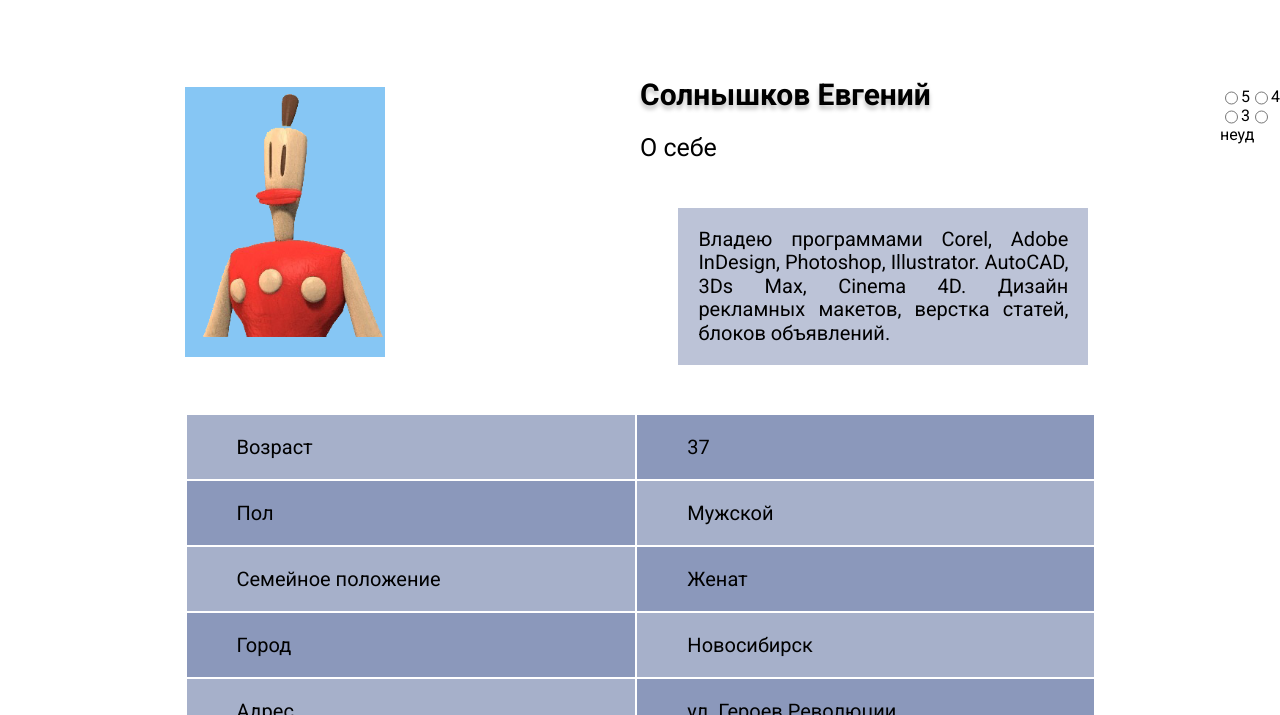
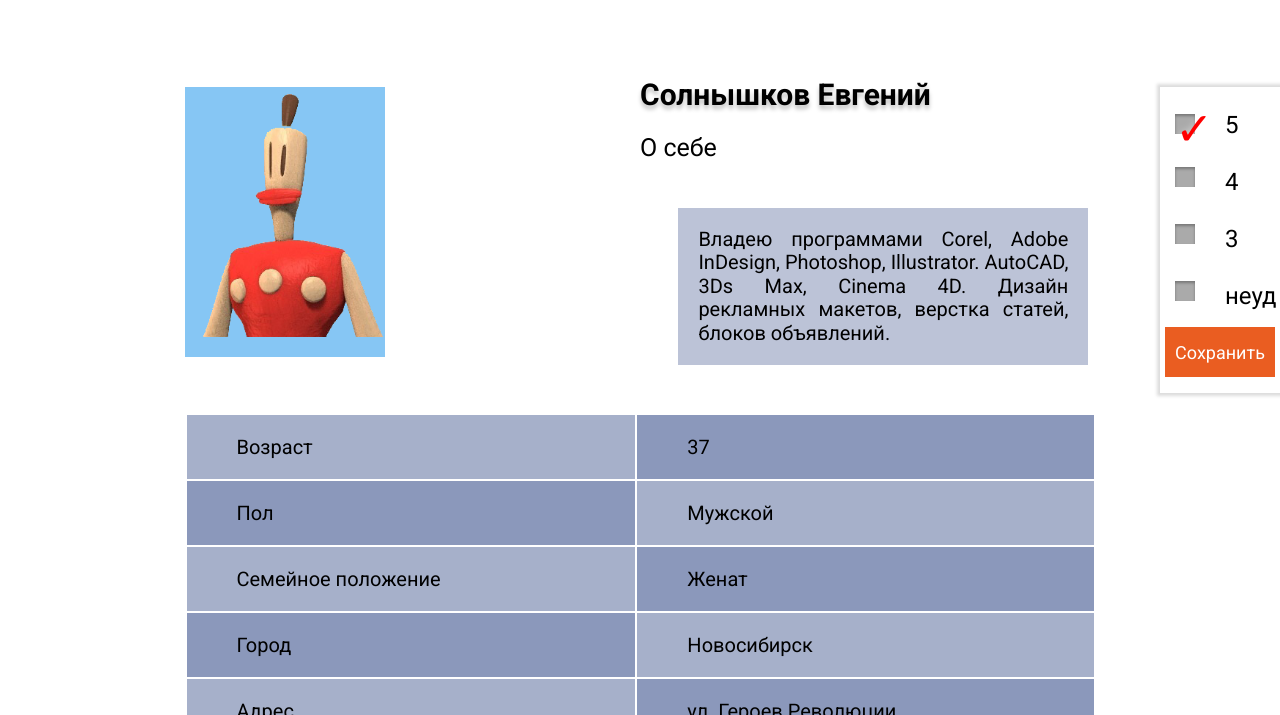
Before and after one commit to jonsunjon/teach, a plain HTML site: page pages/student_new.html in a window 1280 px wide. Shown: the part 85-800 px from the top of the page. Drawn offline with Linux system fonts and the light colour scheme.

Commit message:
Add files via upload

```diff
--- a/css/style.css
+++ b/css/style.css
@@ -162,16 +162,14 @@ button:focus {
 
 .overlay::after {
     content: '';
-    position: fixed;
-    z-index: 2;
     top: 0px;
     left: 0px;
     height: 100%;
     width: 100%;
+    position: fixed;
+    z-index: 2;
     background-color: rgba(0, 0, 0, 0.5)
-
 }
-
 
 .login_form {
     display: flex;
@@ -358,7 +356,21 @@ button:focus {
     height: 24px;
     background-color: #3AA828;
     border-radius: 20px;
+    animation: lightAnimation 1s infinite linear;
 }
+
+@keyframes lightAnimation {
+    0% {
+        box-shadow: 0px 0px 0px 0px rgba(255, 255, 255, 0.3) inset;
+    }
+    50% {
+        box-shadow: 0px 0px 10px 10px rgba(255, 255, 255, 0.3) inset;
+    }
+    100% {
+        box-shadow: 0px 0px 0px 0px rgba(255, 255, 255, 0.3) inset;
+    }
+}
+
 
 @media (max-width: 1250px) {
     .student  {
@@ -610,19 +622,94 @@ td:nth-child(n) {
 
 .aside {
     margin-top: 90px;
-    height: 50vw;
-    width: 60px;
+    height: 100vh;
+    width: 120px;
     position: absolute;
     right: 0px;
     top: 0px;
 }
 
-.ocenk {
+.save_form {
+    display: flex;
+    flex-direction: column;
+    align-items: baseline;
+    justify-content: center;
     position: sticky;
     top: 20px;
+    background: rgba(255, 255, 255, 0.8);
+    box-shadow: 0 0 3px 3px rgba(82, 82, 82, 0.2);
+}
+
+.save_form label{
+    font-style: normal;
+    font-weight: 400;
+    font-size: 24px;
+    line-height: 30px;
+}
+
+.save_form input[type=radio] {
+    display: none;
+}
+
+.save_form label::before {
+    content: "";
+    display: inline-block;
+    width: 20px;
+    height: 20px;
+    margin: 15px;
+    margin-right: 30px;
+    position: relative;
+    transform: translateY(60%);
+    background-color: #aaa;
+    box-shadow: inset 0px 2px 3px 0px rgba(0, 0, 0, .3), 0px 1px 0px 0px rgba(255, 255, 255, .8);
+}
+
+.save_form input[type=radio]:checked + label:before {
+    content: "\2713";
+    text-shadow: 0px 2px 8px rgba(255, 255, 255, 0.8);
+    font-size: 46px;
+	color: #ff0000;
+    margin-right: 30px;
+}
+
+.save_form input[id=radio_4]:checked + label:after {
+    content: "Отчислить";
+    padding: 2px 20px;
+    outline: rgb(255, 0, 0) solid 3px;
+    font-size: 16px;
+    color: rgb(255, 0, 0);
+    background-color: rgba(0, 0, 0, 0.2);
+}
+
+
+.save_form input[id=radio_4]:checked + label:hover:after  {
+    color: #ffffff;
+    background-color:  #863918bb;
+}
+
+.save {
     display: flex;
-    flex-direction: row;
-    flex-wrap: wrap;
+    align-self: center;
+    align-items: center;
+    justify-content: center;
+    max-height: 50px;
+    margin: 16px 0;
+    padding: 15px 15px;
+    width: 110px;
+    font-family: 'Roboto', sans-serif;
+    font-style: normal;
+    font-size: 18px;
+    font-weight: 400;
+    color: #ffffff;
+    background-color: #EA5D21;
+    border-width: 0px;
+    text-decoration: none
+}
+
+.save:hover {
+    color: #ffffff94;
+    background-color:  #863918bb;
+    text-decoration: none;
 }
 
 .footer {
--- a/pages/student_new.html
+++ b/pages/student_new.html
@@ -120,12 +120,17 @@
             </tr>
             </tbody>
             </table>
-            <aside class="aside" >
-                    <form class="ocenk">
-                        <input id="radio_1" type="radio" value="5"><label for="radio_1">5</label>
-                        <input id="radio_2" type="radio" value="4"><label for="radio_2">4</label>
-                        <input id="radio_3" type="radio" value="3"><label for="radio_3">3</label>
-                        <input id="radio_4" type="radio" value="0"><label for="radio_4">неуд</label>
+                <aside class="aside" >
+                    <form class="save_form" action="" method="GET">
+                        <input id="radio_1" type="radio" name="radio" value="1" checked>
+                        <label for="radio_1">5</label>
+                        <input id="radio_2" type="radio" name="radio" value="2" >
+                        <label for="radio_2">4</label>
+                        <input id="radio_3" type="radio" name="radio" value="3">
+                        <label for="radio_3">3</label>
+                        <input id="radio_4" type="radio" name="radio" value="4">
+                        <label for="radio_4">неуд <br></label>
+                        <button class="save" type="submit">Сохранить</button>
                     </form>
                 </aside>
         </section>
```
Also changed, not shown: js/login.js (line endings or trailing spaces).
